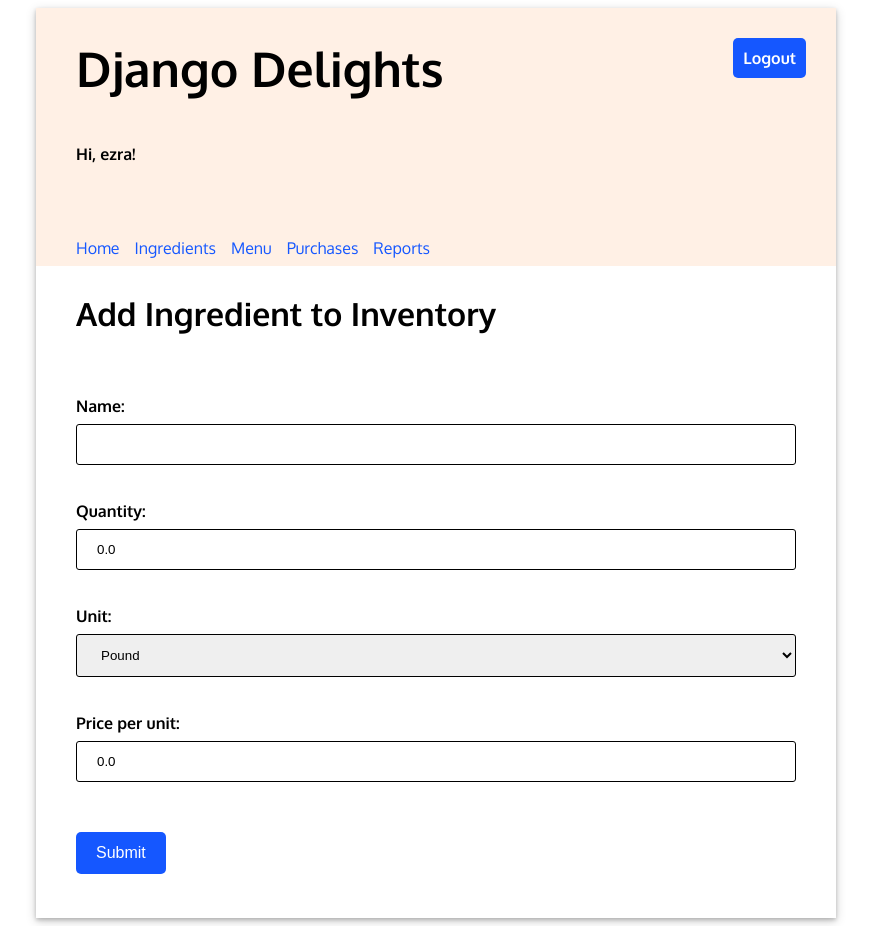
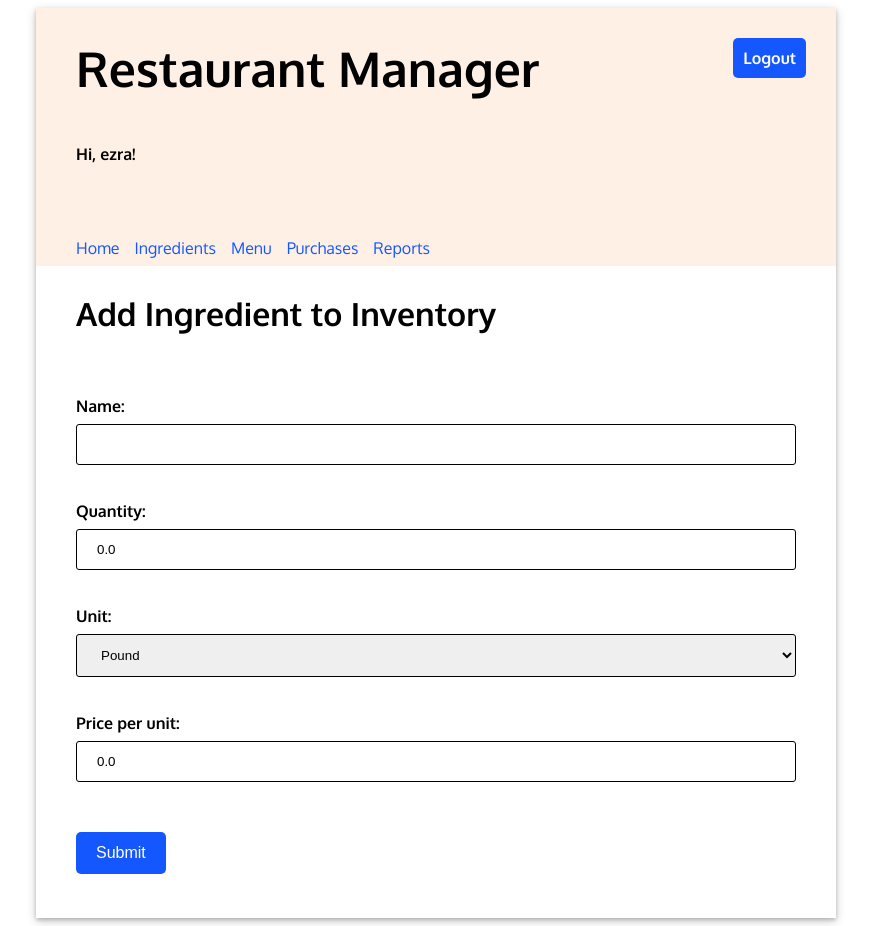
Before and after one commit to EZePiZy/DjangoPersoProject, a Django app: page /ingredients/new in a window 1280 px wide. Shown: the whole page, without its empty margins (204-1075 px from the left). Run offline with Django 4.2, Linux system fonts and the light colour scheme; a user stored in the database is signed in.

Commit message:
title change

```diff
--- a/inventory/templates/base.html
+++ b/inventory/templates/base.html
@@ -7,15 +7,16 @@
   <link rel="stylesheet" type="text/css" href="{% static 'inventory/style.css' %}" />
   <link rel="preconnect" href="https://fonts.gstatic.com">
   <link href="https://fonts.googleapis.com/css2?family=Oxygen:wght@300;400;700&display=swap" rel="stylesheet">
-  <title>{% block title %}Django Delights{% endblock %}</title>
+  <title>{% block title %}Restaurant Manager{% endblock %}</title>
   {% block head %} {% endblock %}
+
 </head>
 
 <body>
   <div class="app">
     <header>
       <div class="header-first-row">
-        <h1 class="title">Django Delights</h1>
+        <h1 class="title">Restaurant Manager</h1>
         {% if user.is_authenticated %}
         <a class="logout" href="/logout">Logout</a>
         {% endif %}
--- a/inventory/templates/inventory/add_purchase.html
+++ b/inventory/templates/inventory/add_purchase.html
@@ -5,7 +5,7 @@
     <form method="post">
       <div>
         {% csrf_token %}
-
+        {{form.as_p}}
         <p>
             <label for="menu_item">Menu item:</label>
             <select name="menu_item" id="menu_item" required>
```
